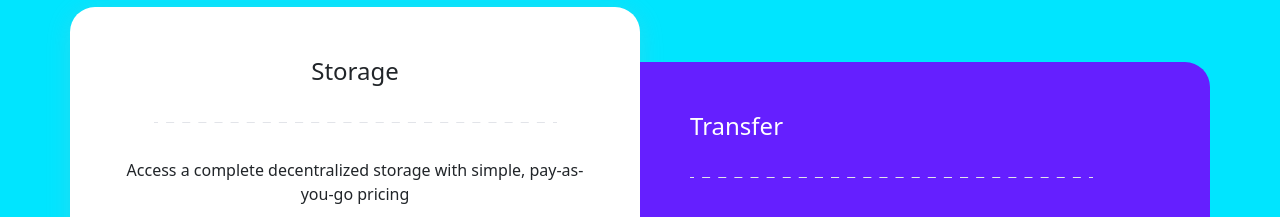
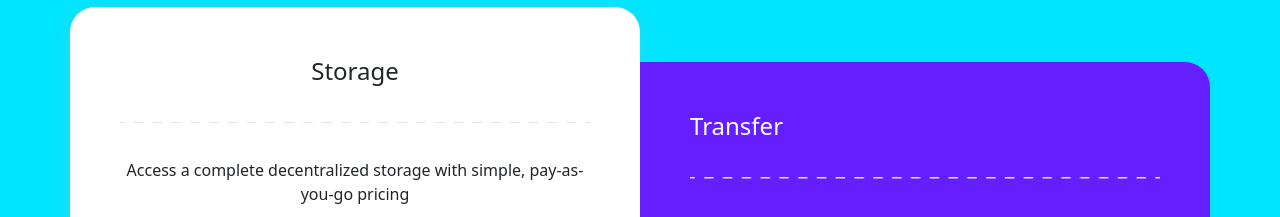
Before and after one commit to CodeSurendar/Deupload-1, a plain HTML site: page Deupload/index.html in a window 1280 px wide. Shown: the part 4140-4357 px from the top of the page. Drawn offline with nearby package versions, Linux system fonts and the light colour scheme.

Commit message:
Update index.html

```diff
--- a/Deupload/index.html
+++ b/Deupload/index.html
@@ -246,7 +246,7 @@
                 <div class="col-md-6 p-0 text-center">
             <div>
 <h4 class="mb-4">Storage</h4>
-<img src="./img/storage transfer/Line.png" alt="">
+<img width="100%" src="./img/storage transfer/Line.png" alt="">
 <p class="mt-4">Access a complete decentralized storage with simple, pay-as-you-go pricing</p>
 <h2>$0.008</h2>
 <span>per GB/month</span>
@@ -270,7 +270,7 @@
                 <div class="col-md-6 p-0">
           <div>
             <h4 class="mb-4">Transfer</h4>
-<img src="./img/storage transfer/Line.png" alt="">
+<img width="100%" src="./img/storage transfer/Line.png" alt="">
 <p class="mt-4"><span>Pay only for what you use. There is no minimum charge. You pay for all </span>
     <span>bandwidth into and out of Deupload.</span></p>
     <span>inbound</span>
```
